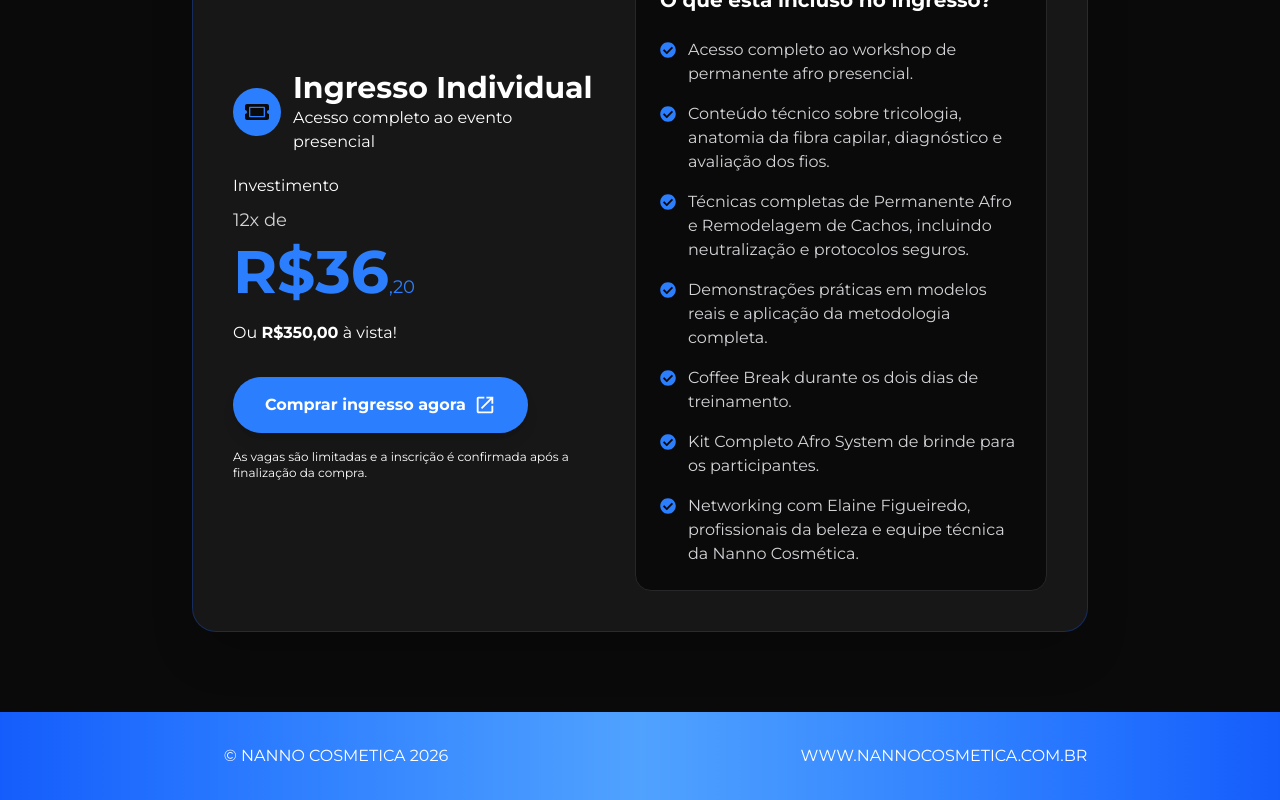
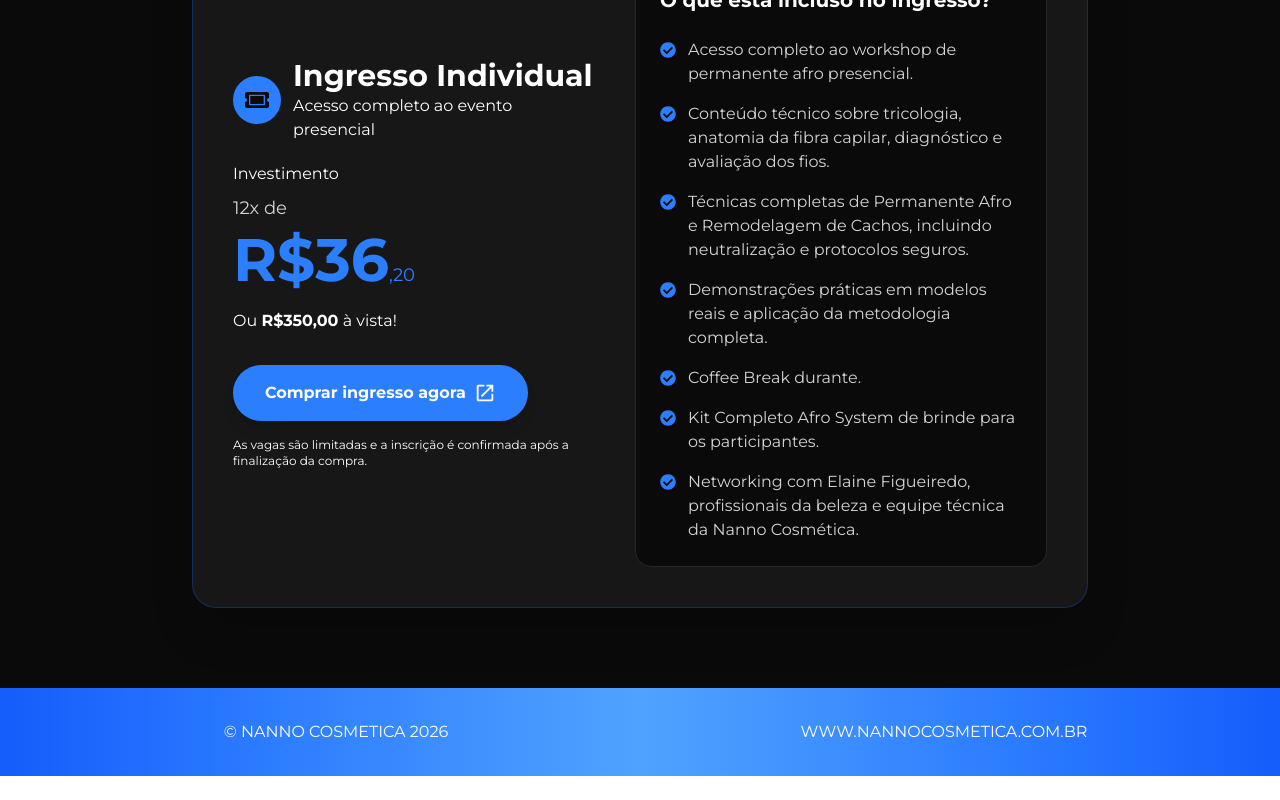
Before and after one commit to nannocosmetica/workshop_two, a React (Vite) app: page / in a window 1280 px wide. Shown: the part 5659-6459 px from the top of the page. After the commit the page ends 6435 px from the top, so only its background shows below. Built offline with nearby package versions, Linux system fonts and the light colour scheme.

Commit message:
pricing coffee break fix

```diff
--- a/src/components/PricingSection.tsx
+++ b/src/components/PricingSection.tsx
@@ -83,7 +83,7 @@ function TicketSection() {
 
                 <div className="flex items-start gap-3">
                   <FaCheckCircle className="text-blue-500 mt-1 w-4 h-4 shrink-0" />
-                  <p className="text-zinc-300">Coffee Break durante os dois dias de treinamento.</p>
+                  <p className="text-zinc-300">Coffee Break durante.</p>
                 </div>
 
                 <div className="flex items-start gap-3">
```
